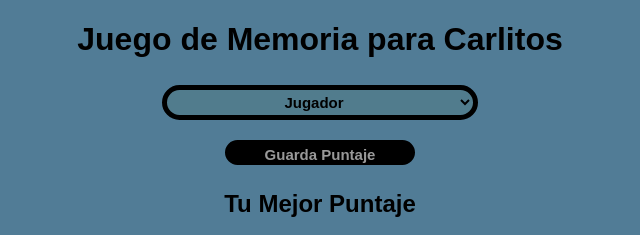
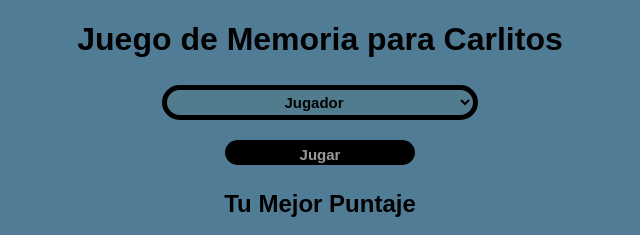
Before and after one commit to CarlosMorales23/Proyecto-Juegos, a plain HTML site: page memoria-cartas/index.html in a window 1280 px wide. Shown: the top 235 px of the page, 320-960 px from the left. Drawn offline with nearby package versions, Linux system fonts and the light colour scheme.

Commit message:
cambio en html

```diff
--- a/memoria-cartas/index.html
+++ b/memoria-cartas/index.html
@@ -18,7 +18,7 @@
     </form>
 
 
-    <button id="registrarPuntaje">Guarda Puntaje</button>
+    <button id="registrarPuntaje">Jugar</button>
 
     <div>
         <h2>Tu Mejor Puntaje</h2>
```
